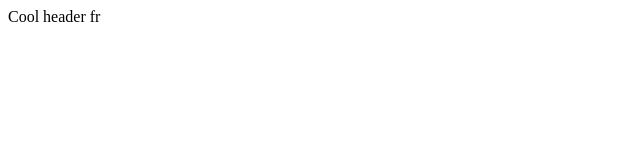
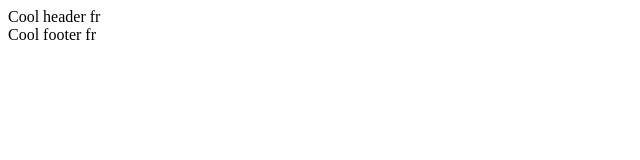
Before and after one commit to Giviko28/Practice-Repo, a plain HTML site: page index.html in a window 1280 px wide. Shown: the full height of the page, 0-640 px from the left. Drawn offline with Linux system fonts and the light colour scheme.

Commit message:
footer update

```diff
--- a/index.html
+++ b/index.html
@@ -6,5 +6,6 @@
 </head>
 <body>
     <header>Cool header fr</header>
+    <footer>Cool footer fr</footer>
 </body>
 </html>
```
